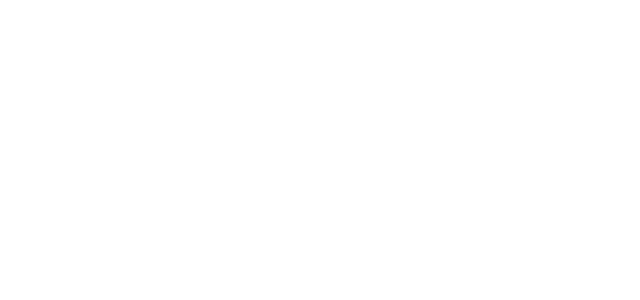
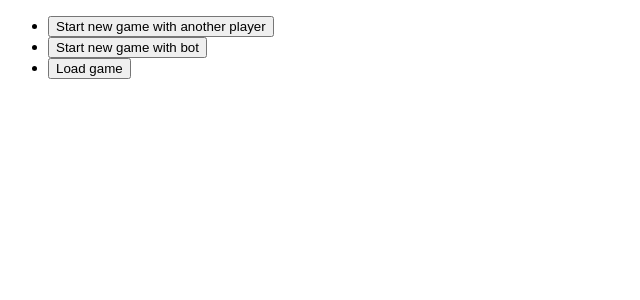
Before and after one commit to Denkalinovsky/tic-tac-toe, a Vue app: page / in a window 1280 px wide. Shown: the top 300 px of the page, without its empty margins (0-640 px from the left). Built offline with nearby package versions, Linux system fonts and the light colour scheme.

Commit message:
feat(Home): change Home component, added switching logic

```diff
--- a/src/components/Home.vue
+++ b/src/components/Home.vue
@@ -1,18 +1,36 @@
 <template>
   <div>
-    <!--    <Header />-->
-    <game />
+    <welcome
+      v-if="'welcome' === displayOption"
+      @changeDisplayOption="onChangeDisplayOption"
+    />
+    <game v-if="'newGamePlayer' === displayOption" />
   </div>
 </template>
 
 <script>
-// import Header from "./Header";
+import Welcome from "./Welcome";
 import Game from "./Game";
+
 export default {
   name: "Home",
   components: {
-    // Header,
+    Welcome,
     Game,
+  },
+  data() {
+    return {
+      displayOption: "welcome",
+    };
+  },
+  methods: {
+    /**
+     * change display option
+     * @param: {string} data - determines which component will be rendered
+     */
+    onChangeDisplayOption(data) {
+      this.displayOption = data;
+    },
   },
 };
 </script>
```
